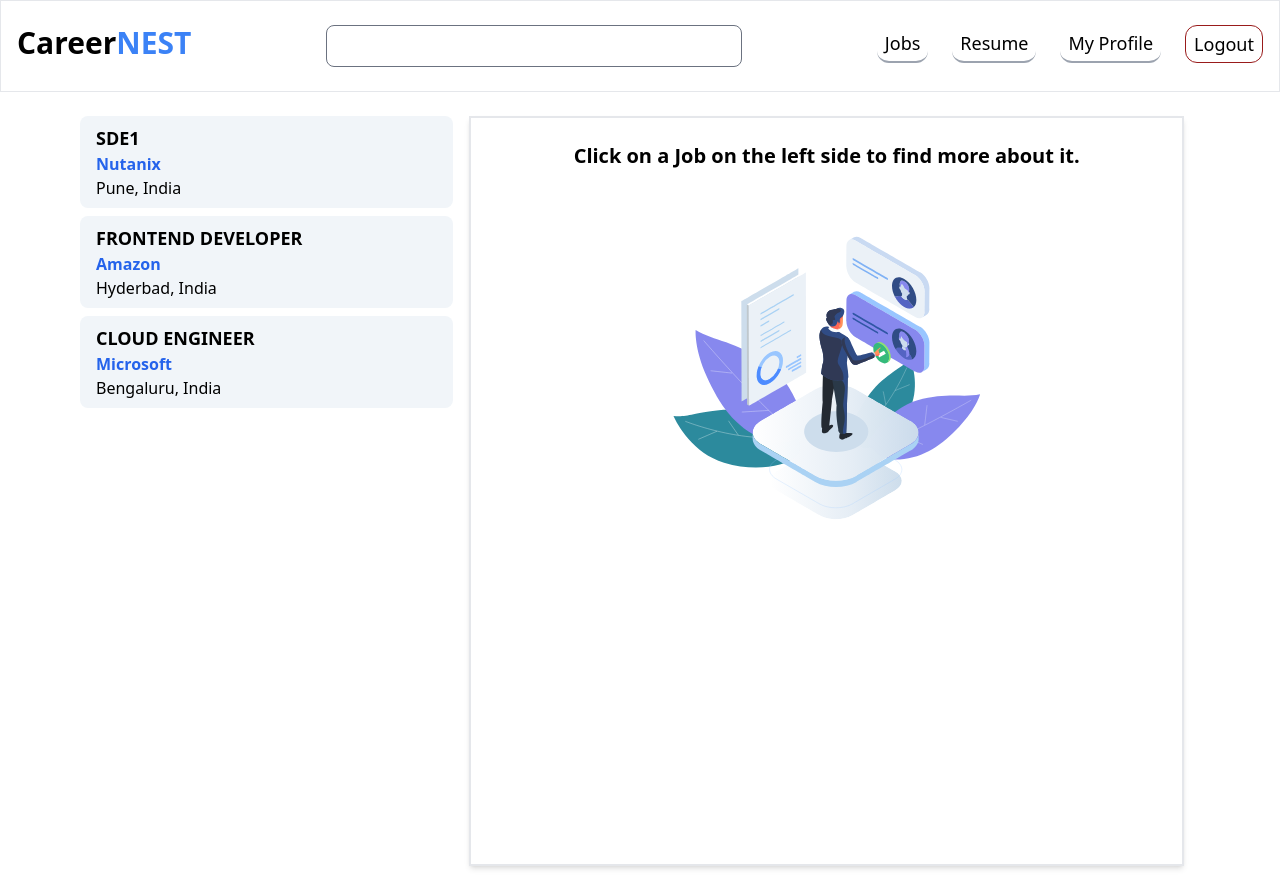
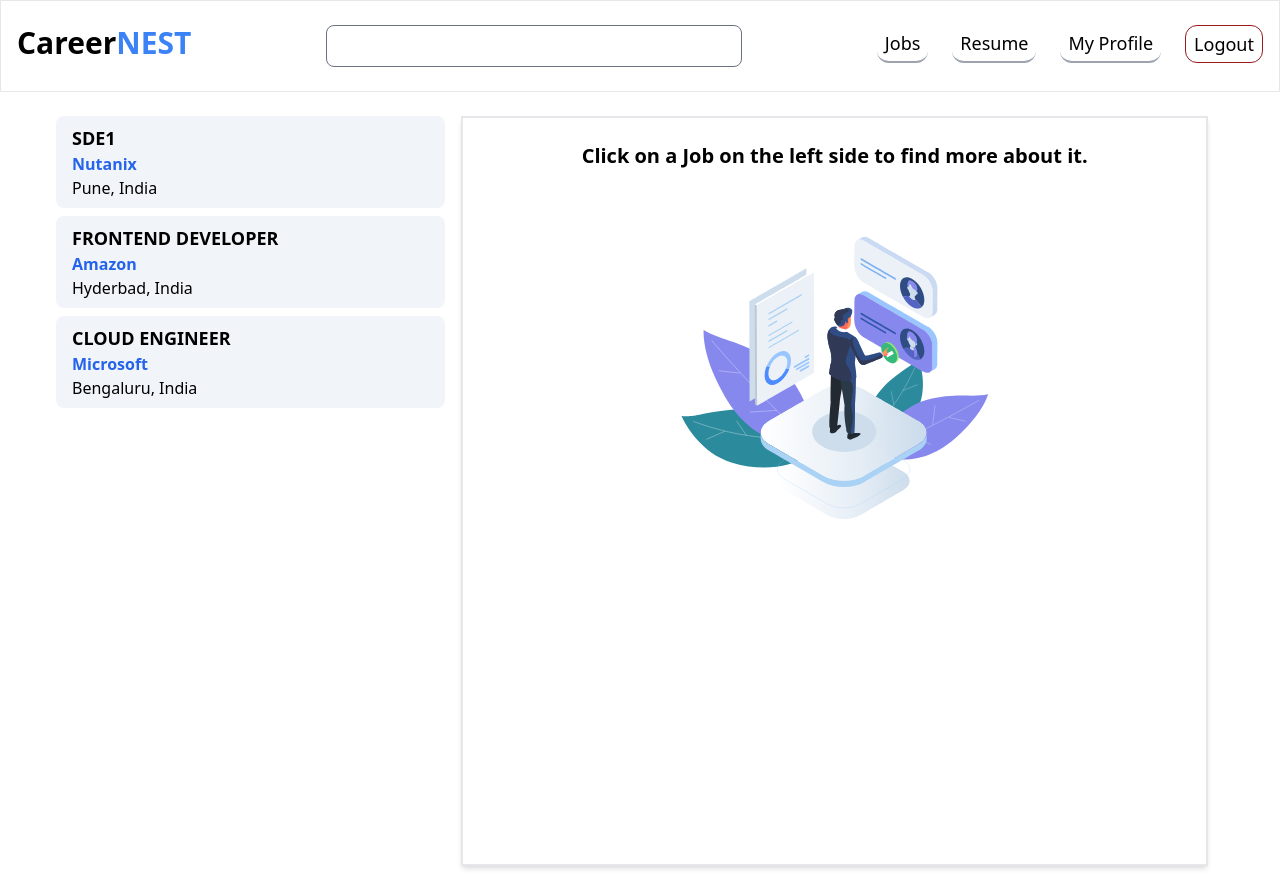
Before and after one commit to Debraj550/CareerNEST-SAAS, a React (Create React App) app in the folder client/: page /jobs in a window 1280 px wide. Built offline with nearby package versions, Linux system fonts and the light colour scheme; the HTML template or start-up script is replaced by a standard one.

Commit message:
added changes

```diff
--- a/client/src/components/DisplayJobCard.tsx
+++ b/client/src/components/DisplayJobCard.tsx
@@ -1,4 +1,3 @@
-import React from "react";
 import { Job } from "../models/Job";
 
 interface DisplayJobCardProps {
--- a/client/src/pages/JobsPage.tsx
+++ b/client/src/pages/JobsPage.tsx
@@ -1,12 +1,10 @@
-import React from "react";
 import DsiplayJobs from "../components/DsiplayJobs";
-import DisplayJobDescription from "../components/DisplayJobDescription";
 
 type Props = {};
 
 const JobsPage = (props: Props) => {
   return (
-    <div className="flex justify-between p-4 mx-10">
+    <div className="flex justify-between p-4 mx-4">
       <DsiplayJobs />
     </div>
   );
--- a/client/src/pages/ResumePage.tsx
+++ b/client/src/pages/ResumePage.tsx
@@ -3,7 +3,7 @@ import React from "react";
 type Props = {};
 
 const ResumePage = (props: Props) => {
-  return <div>ResumePage</div>;
+  return <div className="p-4 mx-4">ResumePage</div>;
 };
 
 export default ResumePage;
```
